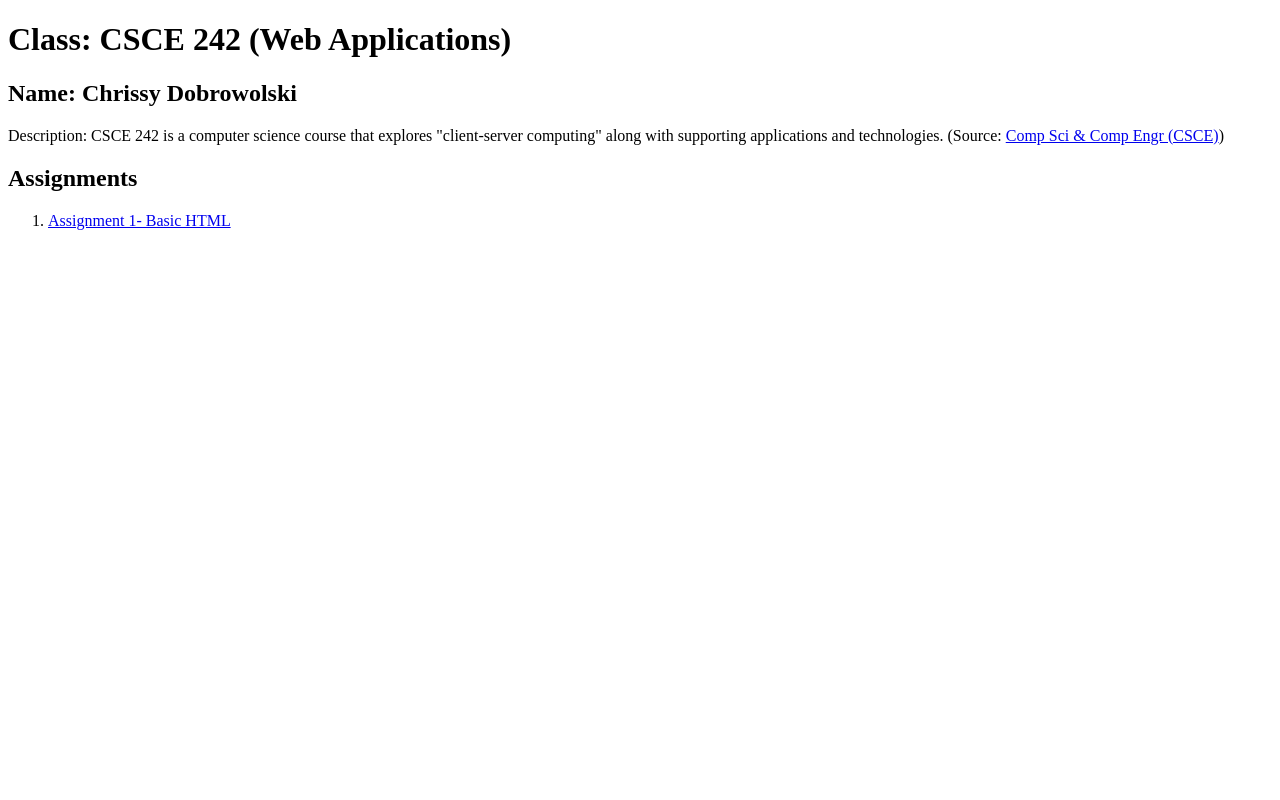
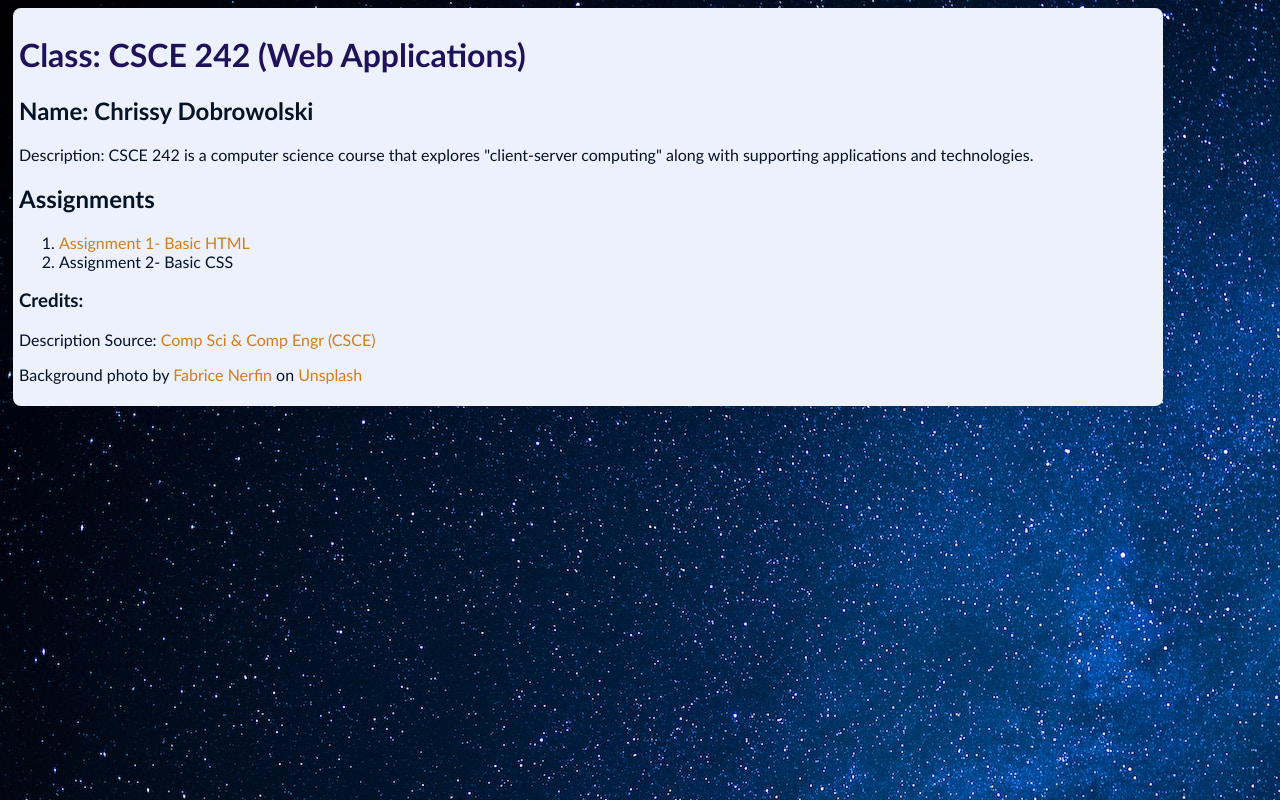
Before and after one commit to cProgrammer1/cProgrammer1.github.io, a plain HTML site: page index.html in a window 1280 px wide. Drawn offline with Linux system fonts and the light colour scheme.

Commit message:
Assignment 2: updated main page code; initial commmit of Assignment 2 page

```diff
--- /dev/null
+++ b/csce242/assignments/assignment_02/styles.css
@@ -0,0 +1,125 @@
+/*
+    Created by Chrissy Dobrowolski
+    Assignment 1- Basic CSS (Assignment 2 Page)
+    CSCE 242- 001
+    Due 1.18.2024
+*/
+
+body
+{
+    font-family: Verdana, Geneva, Tahoma, sans-serif;
+    background:#4D6173;
+}
+
+
+/* Structure: */
+
+#content
+{
+    background: #f9f2e4;
+    color: #2A3340;
+    padding: 9px;
+    width: 90%;
+    margin: 10px;
+
+    /* Centers horizontally */
+    margin: auto;
+
+    border-radius: 8px;
+    text-align: center;
+}
+
+#main-nav a
+{
+    text-decoration: none;
+    background: #4D6173;
+    color: #f9f2e4;
+    padding: 4px;
+    border-radius: 3px;
+}
+
+#main-nav a:hover
+{
+    background: #a2d1d8;
+    padding: 4px;
+    border-radius: 3px;
+}
+
+#extra-nav a
+{
+    text-decoration: none;
+    color: #21909a;
+}
+
+#extra-nav a:hover
+{
+    background: #a2d1d8;
+    padding: 4px;
+    border-radius: 3px;
+}
+
+
+table,
+th,
+td
+{
+    border: 1px solid #4D6173;
+    padding: 5px;
+
+    /* Centers the table */
+    margin-left: auto;
+    margin-right: auto;
+}
+
+tr:nth-child(even)
+{
+    background-color: #deceaf;
+}
+
+
+/* Typography: */
+
+h1
+{
+    color: #2A3340;
+    text-align: center;
+}
+
+
+/* Columns: */
+
+.columns
+{
+    display: flex;
+}
+
+.columns section
+{
+    padding: 7px;
+    margin: 7px;
+}
+
+
+.one
+{
+    flex: 1;
+}
+
+
+.columns img
+{
+    max-width: 80%;
+    display: block;
+    margin: auto;
+}
+
+
+
+/*
+    Resources:
+    - https://color.adobe.com/search?q=mockingbird
+    - https://www.w3schools.com/html/html_table_styling.asp
+    - https://www.w3schools.com/howto/howto_css_table_center.asp
+    - https://www.w3schools.com/html/html_table_sizes.asp
+
+/*
--- /dev/null
+++ b/csce242/class_examples/1_18_2024/styles.css
@@ -0,0 +1,116 @@
+body
+{
+    font-family: Arial, Helvetica, sans-serif;
+    background: #57B9F5;
+}
+
+
+/* Structure: */
+
+#content
+{
+    background: #57B9F5;
+    padding: 5px;
+    width: 80%;
+    margin: 5px;
+    /* center horizontally */
+    margin: auto;
+    border-radius: 5px;
+}
+
+#main-header,
+#main-content,
+#main-footer
+{
+    background-color: #F8F3F0;
+    padding: 5px;
+    border-radius: 5px;
+    margin-bottom: 10px;
+}
+
+
+/* Main Navigation: */
+
+#main-nav ul
+{
+    /* Removes list indentation */
+    padding-left: 0;
+}
+
+#main-nav li
+{
+    /* Removes list bullet points */
+    list-style-type: none;
+    background: #F1A177;
+    padding: 5px;
+    border-bottom: 1px solid #302F2F;
+}
+
+/* a: anchor */
+#main-nav a
+{
+    /* Removes underlines in links in list */
+    text-decoration: none;
+    color: white;
+}
+
+
+
+
+
+/* Typography: */
+
+h1
+{
+    color: darkslategray;
+    text-align: center;
+}
+
+/* For larger resolutions; always at very bottom: */
+@media only screen and (max-width: 768px)
+{
+    .columns
+    {
+        display:flex;
+    }
+
+    /* Could also do -> .one, .two */
+    .columns section
+    {
+        /* Padding left: 5px; Padding right: 10px */
+        padding: 5px 20px;
+    }
+
+
+    /* Could also do -> text-align: center */
+
+    .one,
+    #main-nav li
+    {
+        flex: 1;
+    }
+
+    .two
+    {
+        flex: 2;
+    }
+
+    .columns img
+    {
+        max-width: 80%;
+        /* For centering: */
+        display: block;
+        margin: auto;
+    }
+
+    #main-nav li
+    {
+        text-align: center;
+        border-bottom: 2px solid transparent;
+    }
+
+    #main-nav li:hover
+    {
+        border-bottom: 2px solid #302F2F;
+    }
+}
--- a/csce242/template/styles.css
+++ b/csce242/template/styles.css
@@ -1,26 +1,36 @@
-body{
+/*
+    Created by Chrissy Dobrowolski
+
+    CSCE 242- 001
+
+*/
+
+body
+{
     font-family: Arial, Helvetica, sans-serif;
     background:lightgray
 }
 
+
 /* Structure */
 
-#content {
+#content
+{
     background: #fff;
     padding: 5px;
     width: 80%;
     margin: 5px;
-    /* center horizontally */
+
+    /* Centers horizontally */
     margin: auto;
+
     border-radius: 5px;
 }
 
 
 /* Typography */
 
-h1 {
+h1
+{
     color: darkslategray;
 }
-
-
-/* Copy styles.css into Jan 16 folder
--- a/index.html
+++ b/index.html
@@ -3,23 +3,46 @@
     Assignment 1- Basic HTML (Main Page)
     CSCE 242- 001
     Due 1.14.2024
+    - Used for subsequent assignments
 -->
 
 <!DOCTYPE html>
 
 <html>
 
+    <head>
+        <title>cProgrammer1 Main Page</title>
+
+        <link rel="stylesheet" href="styles.css">
+
+    </head>
+
     <body>
+
+        <div id="content">
 
             <h1>Class: CSCE 242 (Web Applications)</h1>
             <h2>Name: Chrissy Dobrowolski</h2>
 
-    <p>Description: CSCE 242 is a computer science course that explores "client-server computing" along with supporting applications and technologies. (Source: <a href="https://academicbulletins.sc.edu/undergraduate/course-descriptions/csce/">Comp Sci & Comp Engr (CSCE)</a>)</p>
+            <p>Description: CSCE 242 is a computer science course that explores "client-server computing" along with supporting applications and technologies.</p>
 
             <h2>Assignments</h2>
+
+            <nav id="main-nav">
                 <ol>
                     <li><a href="https://cprogrammer1.github.io/csce242/assignments/assignment_01/index.html">Assignment 1- Basic HTML</a></li>
+                    <li>Assignment 2- Basic CSS</li>
                 </ol>
+
+
+                <h3>Credits:</h3>
+
+                <p>Description Source: <a href="https://academicbulletins.sc.edu/undergraduate/course-descriptions/csce/">Comp Sci & Comp Engr (CSCE)</a></p>
+                <p>Background photo by <a href="https://unsplash.com/@fabiolik?utm_content=creditCopyText&utm_medium=referral&utm_source=unsplash">Fabrice Nerfin</a> on <a href="https://unsplash.com/photos/nebula-galaxy-puHQJZd3MDg?utm_content=creditCopyText&utm_medium=referral&utm_source=unsplash">Unsplash</a></p>
+
+            </nav>
+
+        </div>
 
     </body>
 
--- /dev/null
+++ b/styles.css
@@ -0,0 +1,56 @@
+body
+{
+    font-family:'Trebuchet MS', 'Lucida Sans Unicode', 'Lucida Grande', 'Lucida Sans', Arial, sans-serif;
+    background: url(images/night_sky_medium.jpg);
+
+}
+
+
+/* Structure: */
+
+#content
+{
+    background: #ecf1fb;
+    color: #051326;
+    padding: 6px;
+    width: 90%;
+    margin: 5px;
+
+    /* Centers horizontally*/
+    /* margin: auto; */
+
+    border-radius: 8px;
+}
+
+
+/* Navigation: */
+
+#main-nav a
+{
+    text-decoration: none;
+    color: rgb(213, 125, 25)
+
+}
+
+#main-nav a:hover
+{
+    color: #83408D;
+
+}
+
+
+/* Typography: */
+
+h1
+{
+    color: #201259;
+}
+
+
+/*
+References:
+- https://color.adobe.com/search?q=Star%20Trek&t=term
+- https://color.adobe.com/search?q=galaxy
+
+
+*/
```
Also changed, not shown: csce242/assignments/assignment_02/index.html (added, +110 -0 lines), csce242/class_examples/1_16_2024/index.html (+3 -3 lines), csce242/class_examples/1_18_2024/index.html (added, +118 -0 lines), csce242/template/index.html (+14 -9 lines), csce242/assignments/assignment_02/images/perched_northern_mocking_bird_cam.jpg (added), csce242/assignments/assignment_02/images/perched_northern_mockingbird.jpg (added), csce242/assignments/assignment_02/images/perched_northern_mockingbird_cam_resized.jpg (added), csce242/assignments/assignment_02/images/perched_northern_mockingbird_cam_small.jpg (added), images/night_sky_medium.jpg (added). Lines whose indentation alone changed are shown as unchanged.
